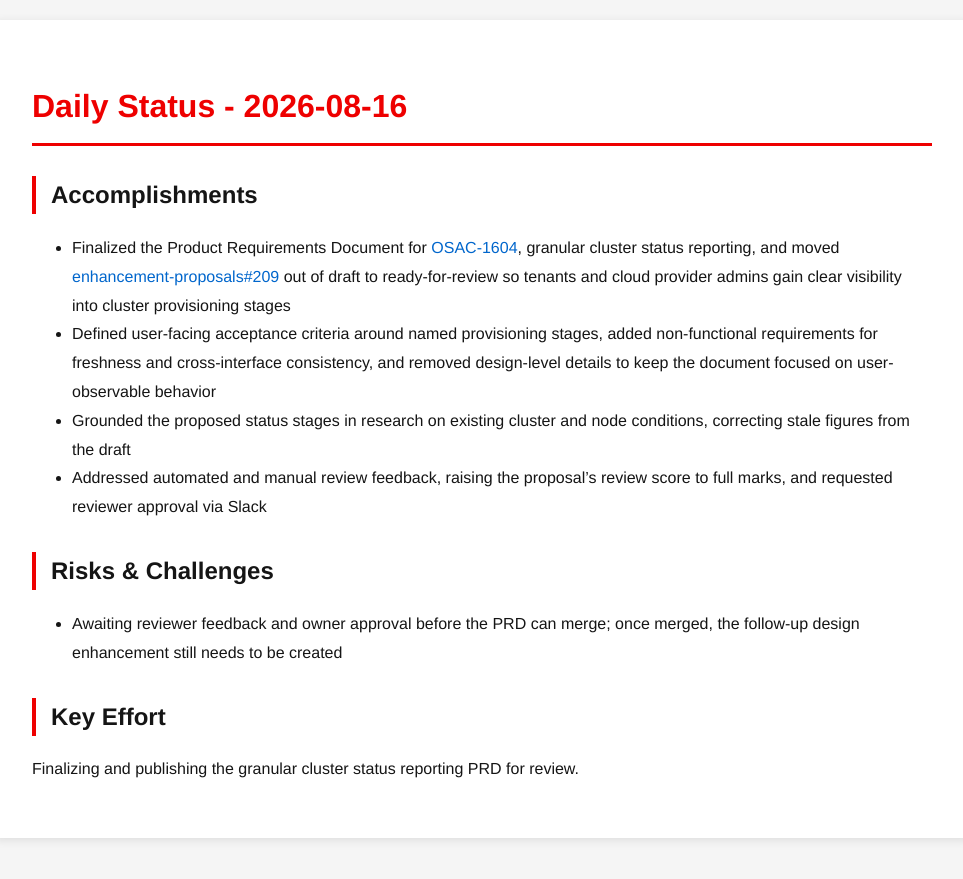
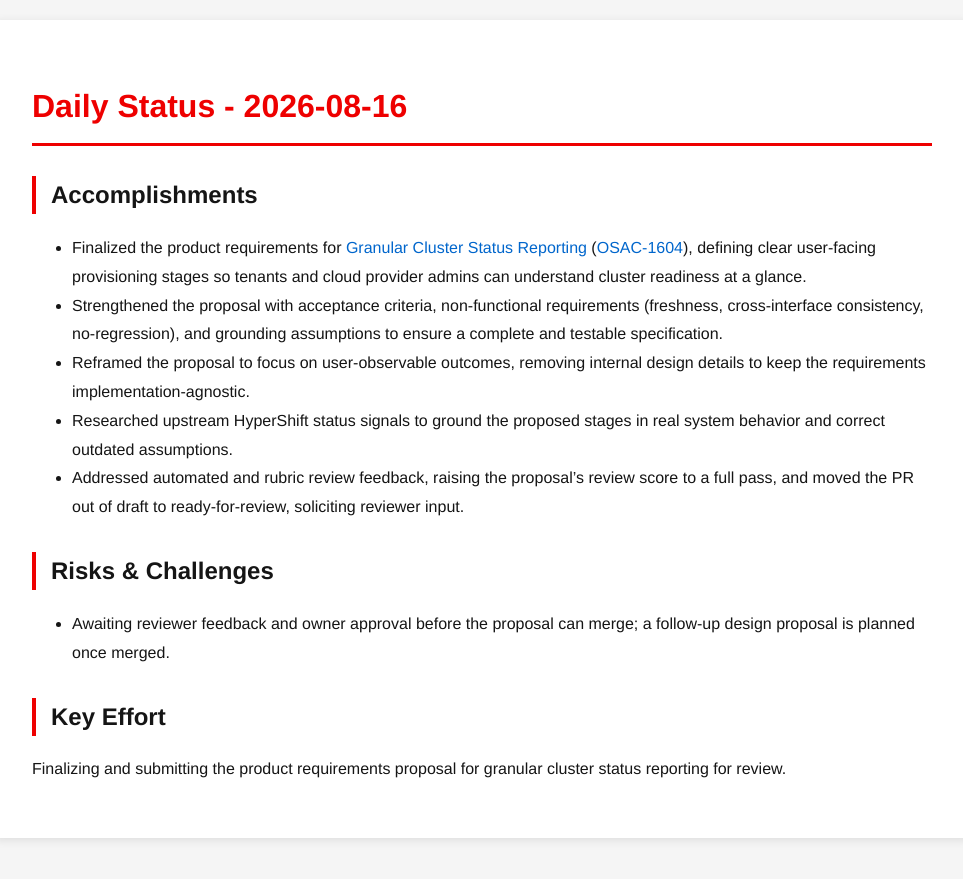
Before and after one commit to tzvatot/daily-status, a Jekyll site: the page built from 2026-08-16.md, in a window 1280 px wide. Shown: the top 879 px of the page, without its empty margins (158-1121 px from the left). Built offline with Jekyll 4.4.1, drawn with Linux system fonts in a browser that asks for light colours.

Commit message:
Daily status update - 2026-08-16

```diff
--- a/2026-08-16.md
+++ b/2026-08-16.md
@@ -7,13 +7,14 @@ date: 2026-08-16
 # Daily Status - 2026-08-16
 
 ## Accomplishments
-- Finalized the Product Requirements Document for [OSAC-1604](https://redhat.atlassian.net/browse/OSAC-1604), granular cluster status reporting, and moved [enhancement-proposals#209](https://github.com/osac-project/enhancement-proposals/pull/209) out of draft to ready-for-review so tenants and cloud provider admins gain clear visibility into cluster provisioning stages
-- Defined user-facing acceptance criteria around named provisioning stages, added non-functional requirements for freshness and cross-interface consistency, and removed design-level details to keep the document focused on user-observable behavior
-- Grounded the proposed status stages in research on existing cluster and node conditions, correcting stale figures from the draft
-- Addressed automated and manual review feedback, raising the proposal's review score to full marks, and requested reviewer approval via Slack
+- Finalized the product requirements for [Granular Cluster Status Reporting](https://github.com/osac-project/enhancement-proposals/pull/209) ([OSAC-1604](https://redhat.atlassian.net/browse/OSAC-1604)), defining clear user-facing provisioning stages so tenants and cloud provider admins can understand cluster readiness at a glance.
+- Strengthened the proposal with acceptance criteria, non-functional requirements (freshness, cross-interface consistency, no-regression), and grounding assumptions to ensure a complete and testable specification.
+- Reframed the proposal to focus on user-observable outcomes, removing internal design details to keep the requirements implementation-agnostic.
+- Researched upstream HyperShift status signals to ground the proposed stages in real system behavior and correct outdated assumptions.
+- Addressed automated and rubric review feedback, raising the proposal's review score to a full pass, and moved the PR out of draft to ready-for-review, soliciting reviewer input.
 
 ## Risks & Challenges
-- Awaiting reviewer feedback and owner approval before the PRD can merge; once merged, the follow-up design enhancement still needs to be created
+- Awaiting reviewer feedback and owner approval before the proposal can merge; a follow-up design proposal is planned once merged.
 
 ## Key Effort
-Finalizing and publishing the granular cluster status reporting PRD for review.
+Finalizing and submitting the product requirements proposal for granular cluster status reporting for review.
```
